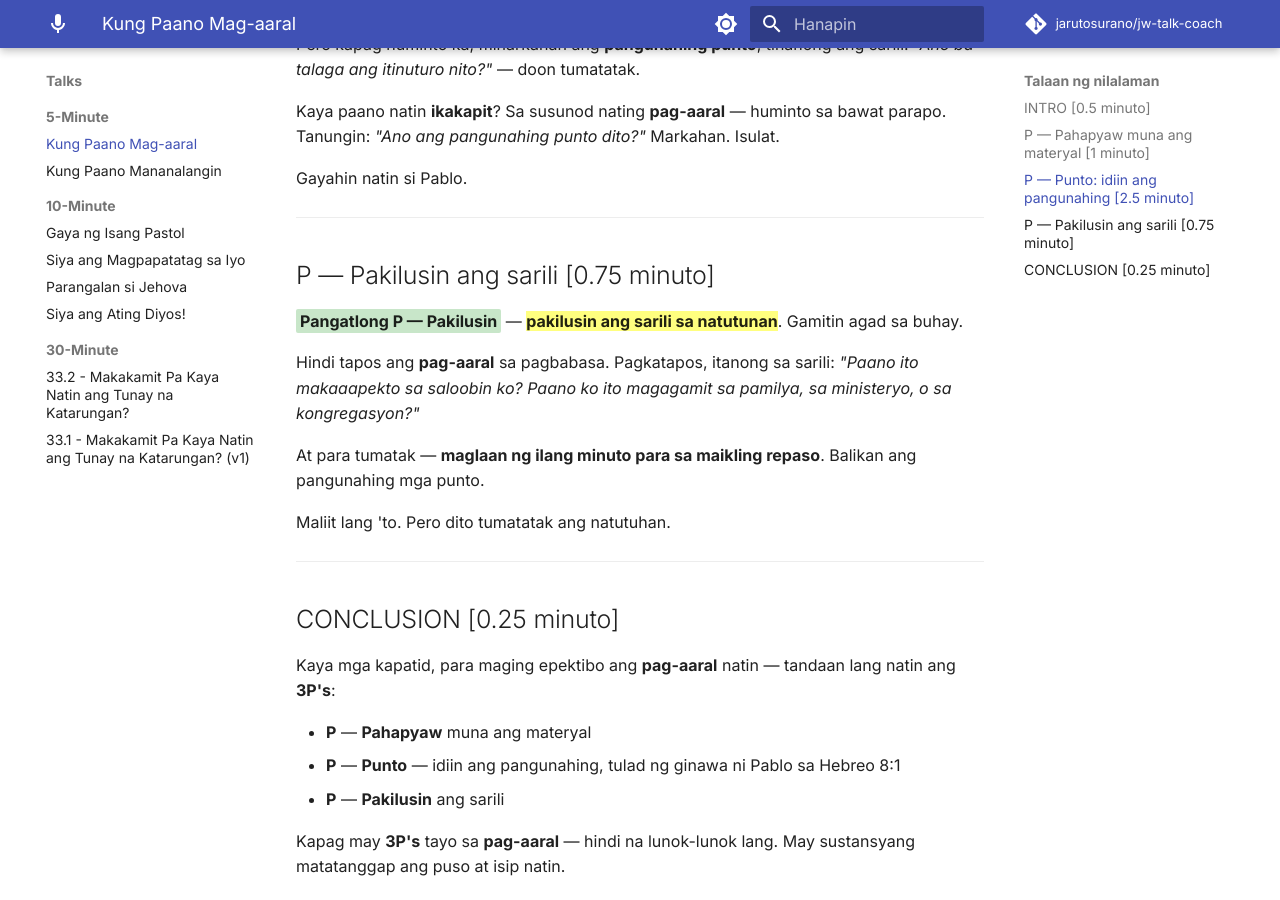
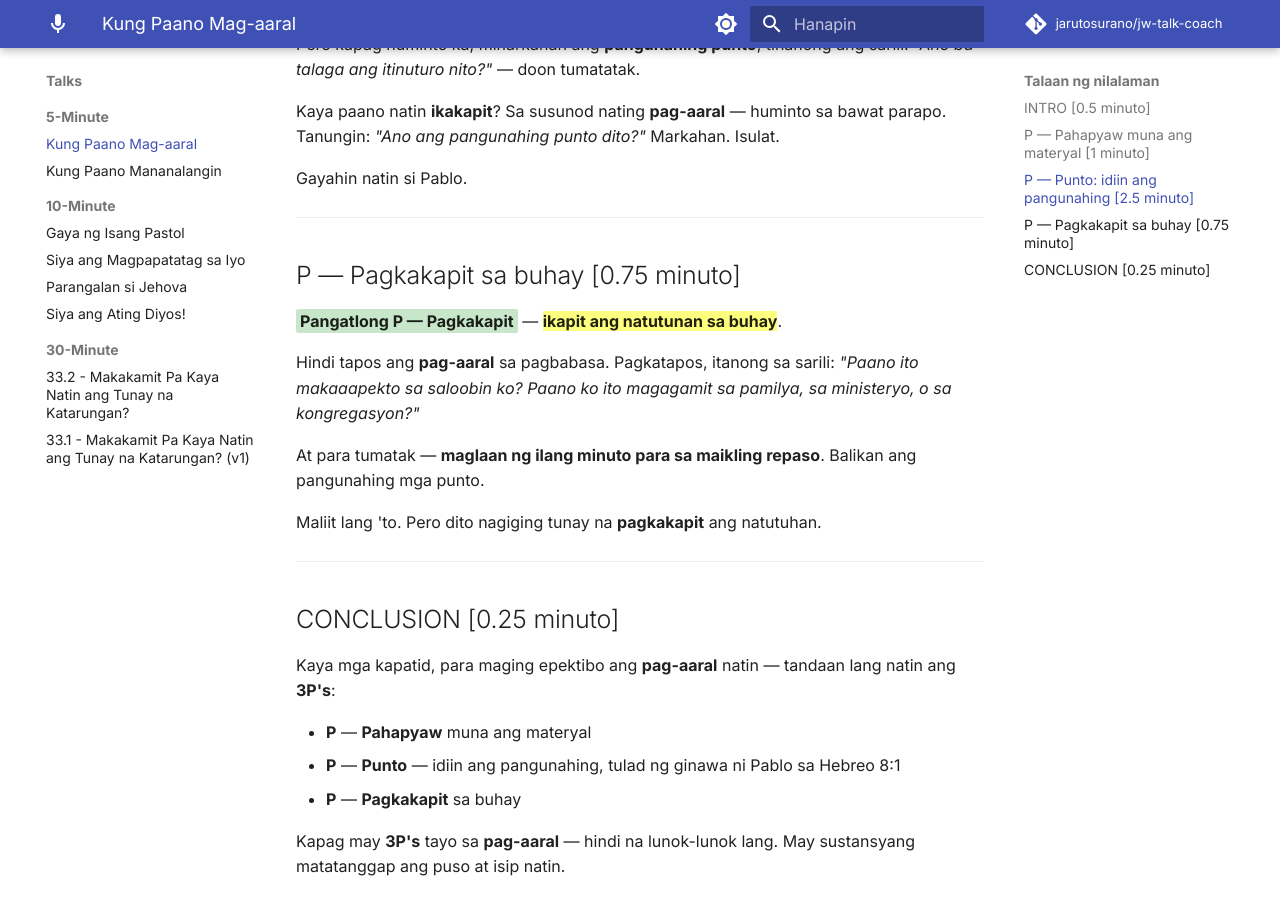
Before and after one commit to jarutosurano/jw-talk-coach, an MkDocs documentation site: the page built from docs/talks/5min/0424-kung-paano-mag-aaral/index.md, in a window 1280 px wide and 900 px high, scrolled down 2003 px. Built offline with MkDocs 1.6.1 and Material for MkDocs 9.7.7, drawn with Linux system fonts in a browser that asks for light colours; comment, search, counter and statistics services are not loaded; some of the changed text lies outside the part shown.

Commit message:
Rename 3rd P: Pakilusin -> Pagkakapit in 5-min talk 0424
Pagkakapit is the standard JW Tagalog term for "application" and better
matches the substance of be ¶8, which focuses on how to ikapit in family,
ministry, and congregation rather than on internal motivation.

Final mnemonic: 3P's sa Pag-aaral = Pahapyaw, Punto, Pagkakapit.

Co-Authored-By: Claude Opus 4.7 (1M context) <noreply@anthropic.com>

```diff
--- a/docs/talks/5min/0424-kung-paano-mag-aaral/index.md
+++ b/docs/talks/5min/0424-kung-paano-mag-aaral/index.md
@@ -20,7 +20,7 @@ Alam n'yo po ba — may **tatlong paraan** para mas epektibo tayong mag-aaral? '
 
 - **P** — **Pahapyaw** muna ang materyal
 - **P** — **Punto** — idiin ang pangunahing
-- **P** — **Pakilusin** ang sarili
+- **P** — **Pagkakapit** sa buhay
 
 ---
 
@@ -69,15 +69,15 @@ Gayahin natin si Pablo.
 
 ---
 
-## P — Pakilusin ang sarili [0.75 minuto]
+## P — Pagkakapit sa buhay [0.75 minuto]
 
-<mark class="green">**Pangatlong P — Pakilusin**</mark> — **==pakilusin ang sarili sa natutunan==**. Gamitin agad sa buhay.
+<mark class="green">**Pangatlong P — Pagkakapit**</mark> — **==ikapit ang natutunan sa buhay==**.
 
 Hindi tapos ang **pag-aaral** sa pagbabasa. Pagkatapos, itanong sa sarili: *"Paano ito makaaapekto sa saloobin ko? Paano ko ito magagamit sa pamilya, sa ministeryo, o sa kongregasyon?"*
 
 At para tumatak — **maglaan ng ilang minuto para sa maikling repaso**. Balikan ang pangunahing mga punto.
 
-Maliit lang 'to. Pero dito tumatatak ang natutuhan.
+Maliit lang 'to. Pero dito nagiging tunay na **pagkakapit** ang natutuhan.
 
 ---
 
@@ -87,6 +87,6 @@ Kaya mga kapatid, para maging epektibo ang **pag-aaral** natin — tandaan lang
 
 - **P** — **Pahapyaw** muna ang materyal
 - **P** — **Punto** — idiin ang pangunahing, tulad ng ginawa ni Pablo sa Hebreo 8:1
-- **P** — **Pakilusin** ang sarili
+- **P** — **Pagkakapit** sa buhay
 
 Kapag may **3P's** tayo sa **pag-aaral** — hindi na lunok-lunok lang. May sustansyang matatanggap ang puso at isip natin.
```
Also changed, not shown: CHANGELOG.md (+9 -0 lines).
